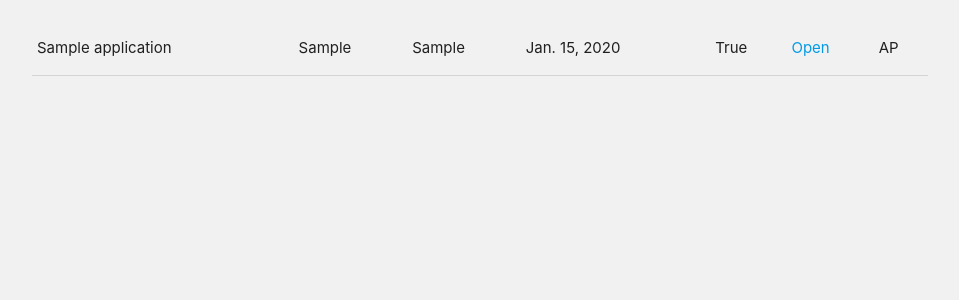
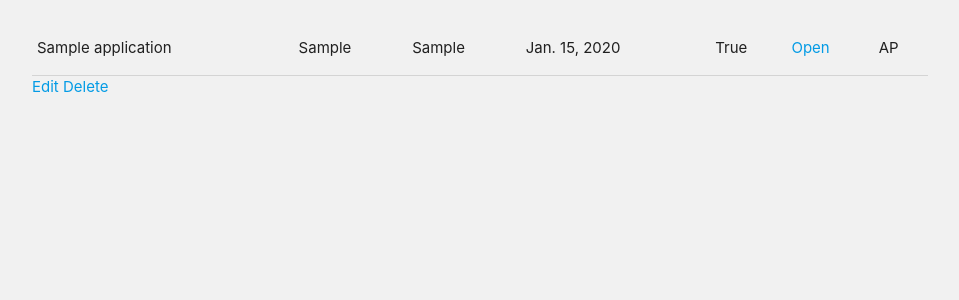
Before and after one commit to NatashaRodic/career-crafter, a Django app: template main_app/templates/applications/detail.html in a window 1280 px wide. Shown: the part 178-478 px from the top of the page, without its empty margins (160-1119 px from the left). Run offline with Django 4.2, Linux system fonts and the light colour scheme; the template is opened without the code that fills it: values that come from a table or form of the project are taken from there, others are empty; tables that the repository leaves empty hold one stand-in row (values such as "Sample post"); parts of the project's set-up code (start-up, migrations or seed data) failed here and were passed over.

Commit message:
Update our detail.html to include delete and edit button

```diff
--- a/main_app/templates/applications/detail.html
+++ b/main_app/templates/applications/detail.html
@@ -18,5 +18,9 @@
             </tr>
         </tbody>
     </table>
+    <div class="card-active">
+        <a href="{% url 'application_update' application.id %}">Edit</a>
+        <a href="{% url 'application_update' application.id %}">Delete</a>
+    </div>
 </div>
 {% endblock%}
```
